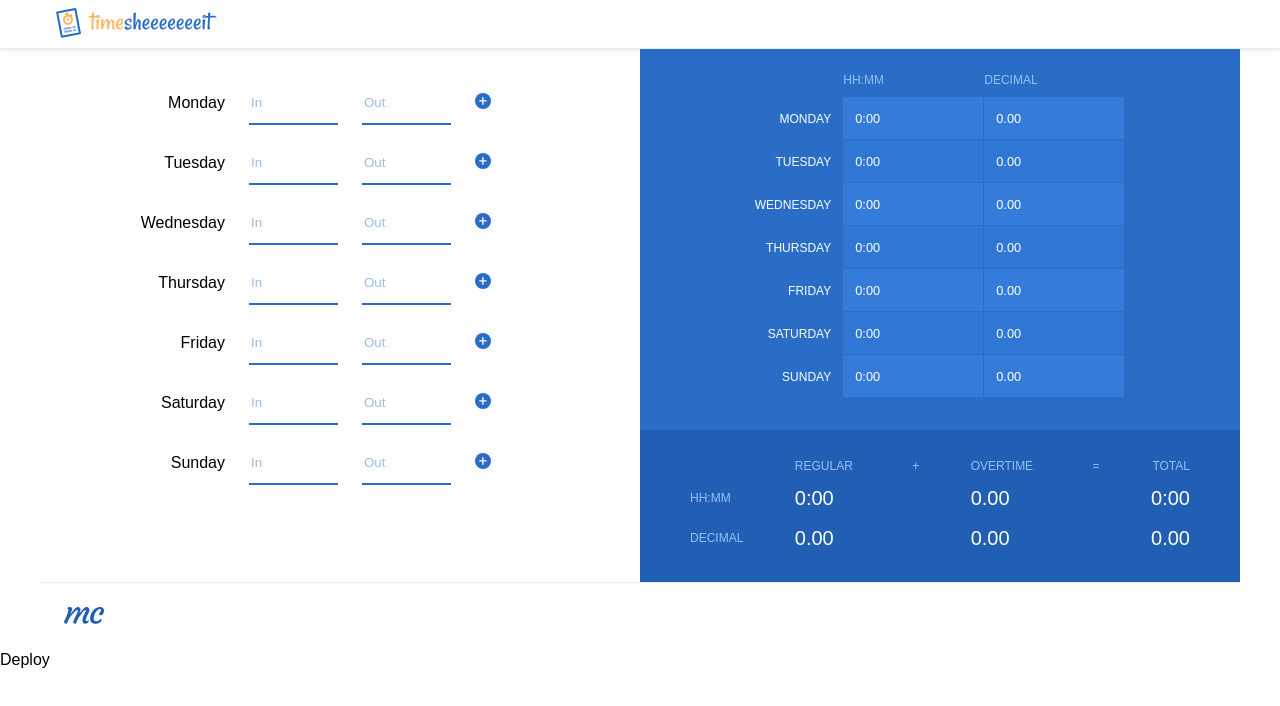
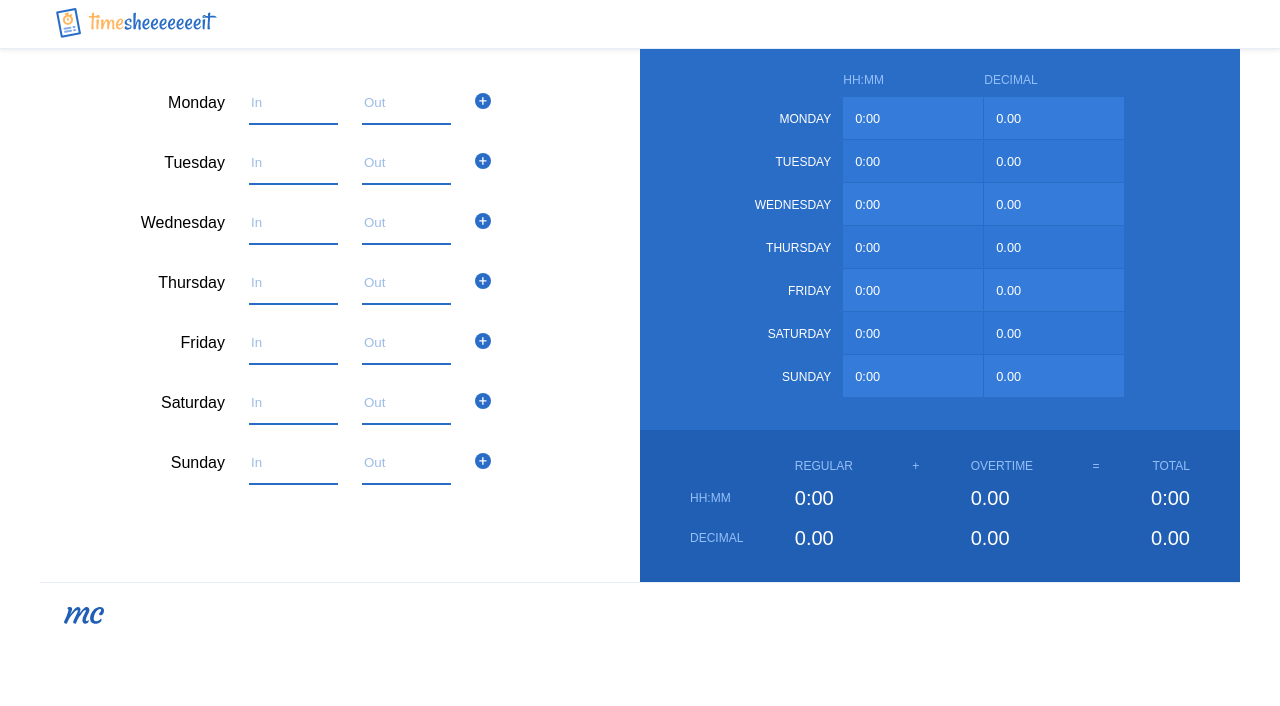
Before and after one commit to mattcoddington/timesheeeeeeeit, a React (Create React App) app: page / in a window 1280 px wide. Shown: the top 706 px of the page. Built offline with nearby package versions, Linux system fonts and the light colour scheme.

Commit message:
changed deploy to netlify

```diff
--- a/src/App.js
+++ b/src/App.js
@@ -193,7 +193,6 @@ class App extends Component {
 
         </div>
         <Footer />
-        Deploy
       </div>
     );
   }
```
Also changed, not shown: 2 other files (tests, documents, lock files or other folders).
